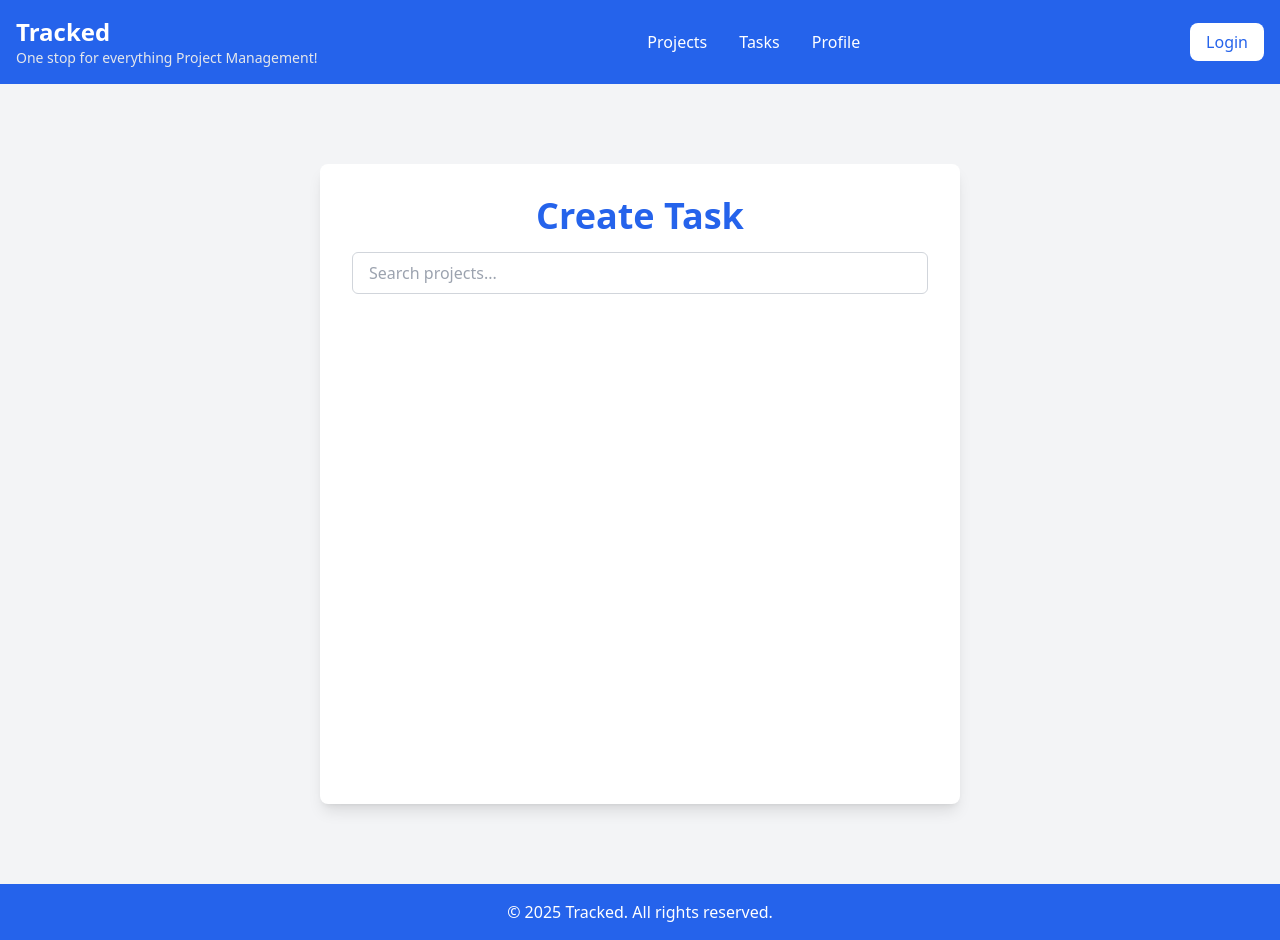
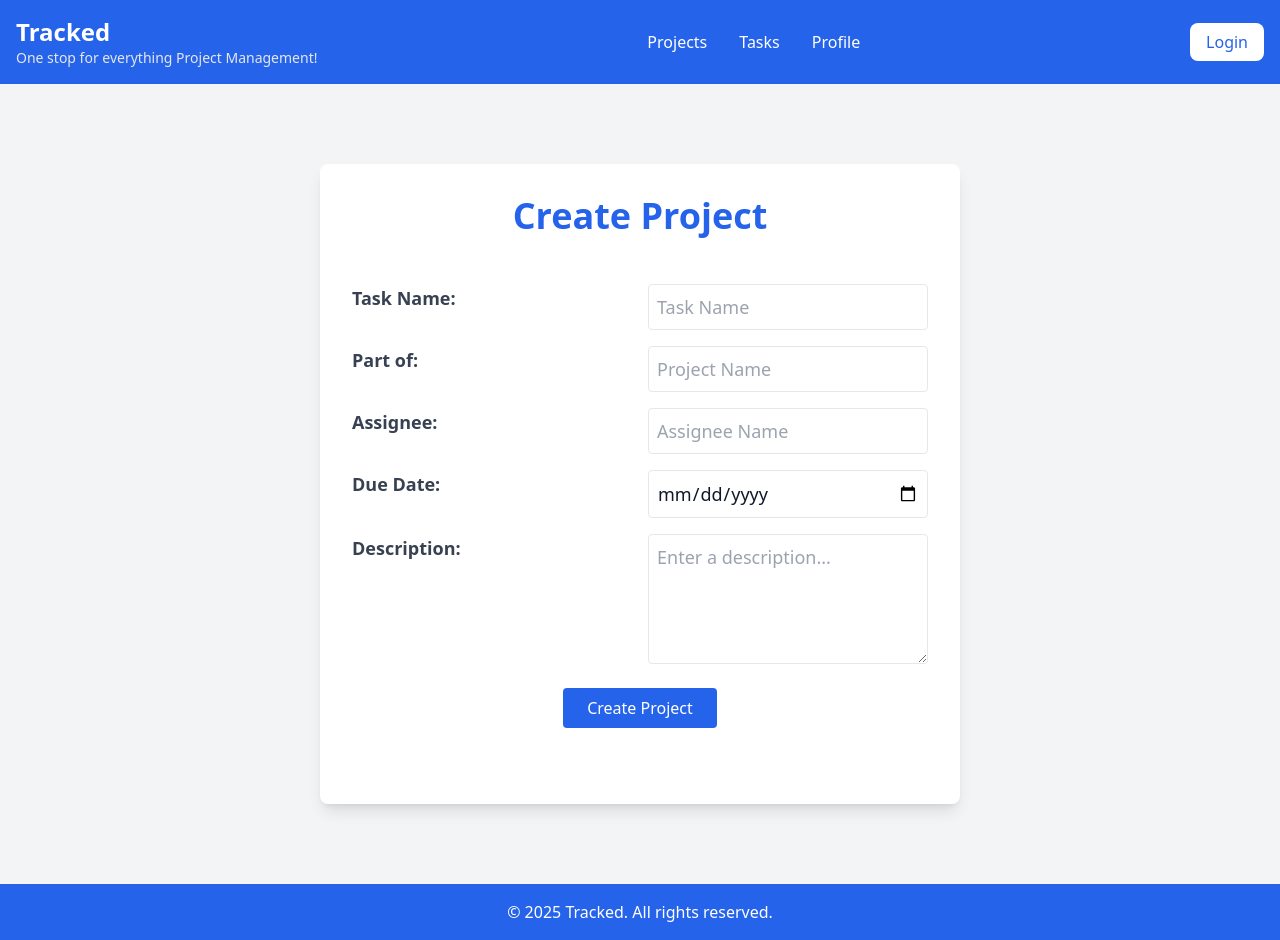
Before and after one commit to mahfoozm/Tracked, a React (Create React App) app in the folder tracked-frontend/: page /create_task in a window 1280 px wide. Built offline with nearby package versions, Linux system fonts and the light colour scheme.

Commit message:
Refined CreateProjectPage and CreateTaskPage

```diff
--- a/tracked-frontend/src/pages/CreateProjectPage.js
+++ b/tracked-frontend/src/pages/CreateProjectPage.js
@@ -1,24 +1,65 @@
 import React, { useState } from "react";
 
 const CreateProjectPage = () => {
-  const [searchQuery, setSearchQuery] = useState("");
+
+  const [projectName, setProjectName] = useState('');
+  const [ownerName, setOwnerName] = useState('');
+  const [description, setDescription] = useState('');
+
+  const handleSubmit = () => {
+    const projectData = {
+      projectName,
+      ownerName,
+      description,
+    };
+
+    console.log('Created Project JSON:', projectData);
+  };
 
   return (
     <div className="flex items-center justify-center w-full min-h-screen bg-gray-100">
       <div className="w-3/4 md:w-2/3 lg:w-1/2 h-[80vh] bg-white p-8 rounded-lg shadow-lg">
-        <div className="relative mb-4">
+        <div className="relative mb-12">
           <h2 className="text-4xl font-extrabold text-blue-600 text-center">
             Create Project
           </h2>
         </div>
-        <div className="mb-4">
+        <div className="grid grid-cols-1 md:grid-cols-2 gap-4 text-lg mb-6">
+          <div className="font-semibold text-gray-700">Project Name:</div>
           <input
             type="text"
-            placeholder="Search projects..."
-            value={searchQuery}
-            onChange={(e) => setSearchQuery(e.target.value)}
-            className="w-full px-4 py-2 border border-gray-300 rounded-md focus:outline-none focus:ring-2 focus:ring-blue-500"
+            className="border rounded p-2 text-gray-900"
+            placeholder="Project Name"
+            value={projectName}
+            onChange={(e) => setProjectName(e.target.value)}
           />
+
+          <div className="font-semibold text-gray-700">Owner Name:</div>
+          <input
+            type="text"
+            className="border rounded p-2 text-gray-900"
+            placeholder="Owner Name"
+            value={ownerName}
+            onChange={(e) => setOwnerName(e.target.value)}
+          />
+
+          <div className="font-semibold text-gray-700">Description:</div>
+          <textarea
+            rows="4"
+            className="border rounded p-2 text-gray-900 md:col-span-1"
+            placeholder="Enter a description..."
+            value={description}
+            onChange={(e) => setDescription(e.target.value)}
+          />
+        </div>
+        <div className="flex-grow" />
+        <div className="flex justify-center">
+          <button
+            onClick={handleSubmit}
+            className="bg-blue-600 text-white px-6 py-2 rounded hover:bg-blue-700 transition"
+          >
+            Create Project
+          </button>
         </div>
       </div>
     </div>
--- a/tracked-frontend/src/pages/CreateTaskPage.js
+++ b/tracked-frontend/src/pages/CreateTaskPage.js
@@ -1,24 +1,87 @@
 import React, { useState } from "react";
 
 const CreateTaskPage = () => {
-  const [searchQuery, setSearchQuery] = useState("");
+
+  const [taskName, setTaskName] = useState('');
+  const [projectName, setProjectName] = useState('');
+  const [assignee, setAssignee] = useState('');
+  const [date, setDate] = useState('');
+  const [description, setDescription] = useState('');
+
+  const handleSubmit = () => {
+    const projectData = {
+      taskName,
+      projectName,
+      assignee,
+      date,
+      description,
+    };
+
+    console.log('Created Task JSON:', projectData);
+  };
 
   return (
     <div className="flex items-center justify-center w-full min-h-screen bg-gray-100">
       <div className="w-3/4 md:w-2/3 lg:w-1/2 h-[80vh] bg-white p-8 rounded-lg shadow-lg">
-        <div className="relative mb-4">
+        <div className="relative mb-12">
           <h2 className="text-4xl font-extrabold text-blue-600 text-center">
-            Create Task
+            Create Project
           </h2>
         </div>
-        <div className="mb-4">
+        <div className="grid grid-cols-1 md:grid-cols-2 gap-4 text-lg mb-6">
+          <div className="font-semibold text-gray-700">Task Name:</div>
           <input
             type="text"
-            placeholder="Search projects..."
-            value={searchQuery}
-            onChange={(e) => setSearchQuery(e.target.value)}
-            className="w-full px-4 py-2 border border-gray-300 rounded-md focus:outline-none focus:ring-2 focus:ring-blue-500"
+            className="border rounded p-2 text-gray-900"
+            placeholder="Task Name"
+            value={taskName}
+            onChange={(e) => setTaskName(e.target.value)}
           />
+
+          <div className="font-semibold text-gray-700">Part of:</div>
+          <input
+            type="text"
+            className="border rounded p-2 text-gray-900"
+            placeholder="Project Name"
+            value={projectName}
+            onChange={(e) => setProjectName(e.target.value)}
+          />
+
+          <div className="font-semibold text-gray-700">Assignee:</div>
+          <input
+            type="text"
+            className="border rounded p-2 text-gray-900"
+            placeholder="Assignee Name"
+            value={assignee}
+            onChange={(e) => setAssignee(e.target.value)}
+          />
+
+          <div className="font-semibold text-gray-700">Due Date:</div>
+          <input
+            type="date"
+            className="border rounded p-2 text-gray-900"
+            placeholder="Due Date"
+            value={date}
+            onChange={(e) => setDate(e.target.value)}
+          />
+
+          <div className="font-semibold text-gray-700">Description:</div>
+          <textarea
+            rows="4"
+            className="border rounded p-2 text-gray-900 md:col-span-1"
+            placeholder="Enter a description..."
+            value={description}
+            onChange={(e) => setDescription(e.target.value)}
+          />
+        </div>
+        <div className="flex-grow" />
+        <div className="flex justify-center">
+          <button
+            onClick={handleSubmit}
+            className="bg-blue-600 text-white px-6 py-2 rounded hover:bg-blue-700 transition"
+          >
+            Create Project
+          </button>
         </div>
       </div>
     </div>
```
